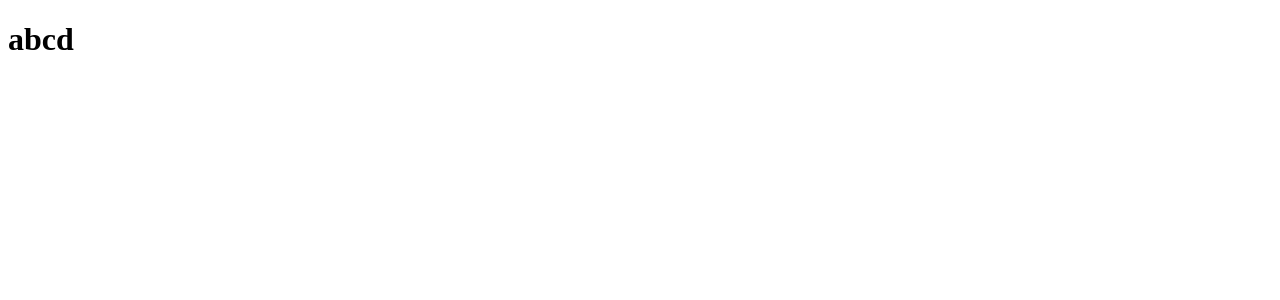
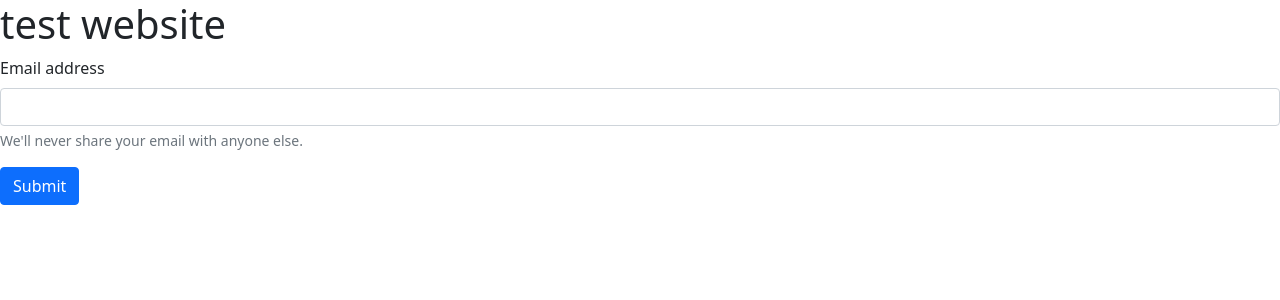
Before and after one commit to bhatganeshdarshan/HarvestHUB, a Flask app: page / in a window 1280 px wide. Before the commit the part shown is almost empty. Shown: the top 300 px of the page. Run offline with Flask 3, Linux system fonts and the light colour scheme; parts of the project's set-up code (start-up, migrations or seed data) failed here and were passed over.

Commit message:
bootstrap added

```diff
--- a/templates/index.html
+++ b/templates/index.html
@@ -3,9 +3,18 @@
 <head>
     <meta charset="UTF-8">
     <meta name="viewport" content="width=device-width, initial-scale=1.0">
+    <link href="https://cdn.jsdelivr.net/npm/bootstrap@5.0.2/dist/css/bootstrap.min.css" rel="stylesheet" integrity="sha384-EVSTQN3/azprG1Anm3QDgpJLIm9Nao0Yz1ztcQTwFspd3yD65VohhpuuCOmLASjC" crossorigin="anonymous">
     <title>Crop Prediction Model</title>
 </head>
 <body>
-    <h1>abcd</h1>
+    <h1>test website</h1>
+    <form>
+        <div class="mb-3">
+          <label for="number" class="form-label">Email address</label>
+          <input type="number" class="form-control" id="exampleInputEmail1">
+          <div id="emailHelp" class="form-text">We'll never share your email with anyone else.</div>
+        </div>
+        <button type="submit" class="btn btn-primary">Submit</button>
+      </form>
 </body>
 </html>
```
